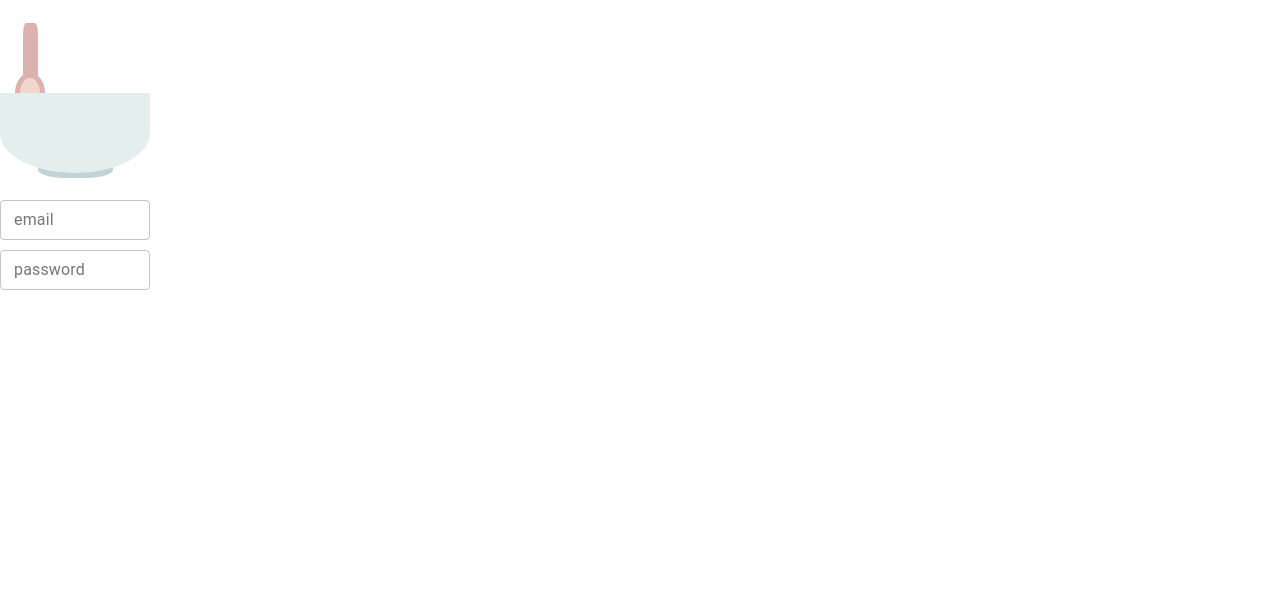
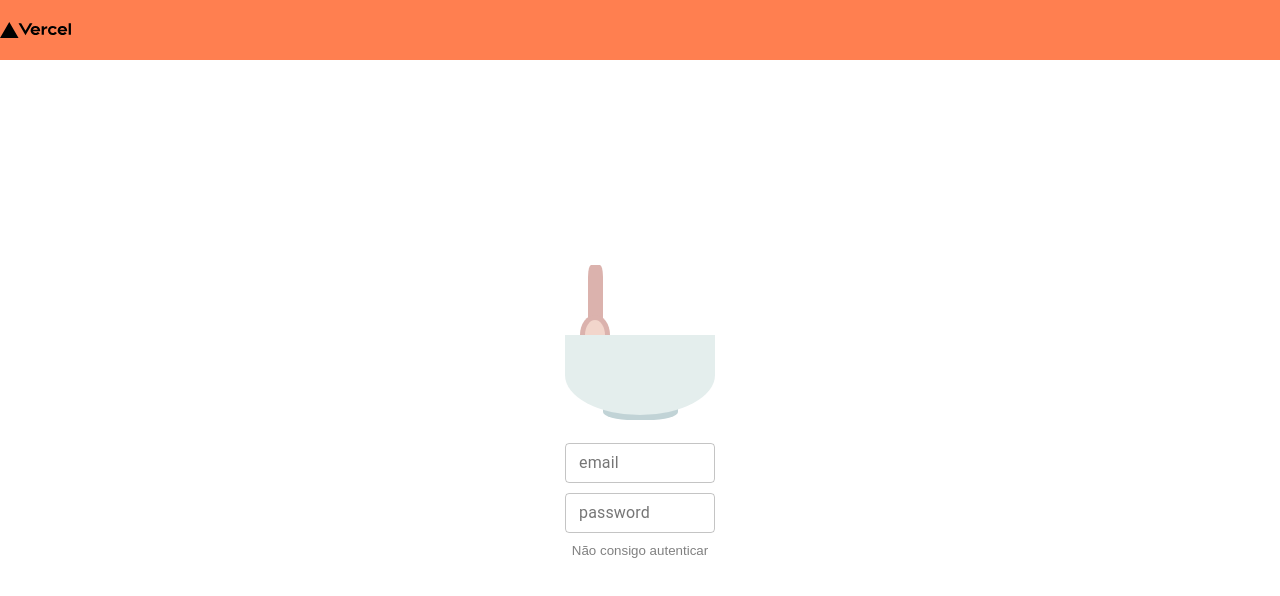
Before and after one commit to mugarate12/minhaReceitaFront, a Next.js app: page /authentication/login in a window 1280 px wide. Shown: the top 596 px of the page. Built offline with nearby package versions, Linux system fonts and the light colour scheme.

Commit message:
login page button authentication created and Header Component created and included on login page

```diff
--- /dev/null
+++ b/components/Header.tsx
@@ -0,0 +1,9 @@
+import styles from './../styles/Header.module.css'
+
+export default function Header() {
+  return (
+    <header className={styles.headerContainer}>
+      <img src="/vercel.svg" alt="Vercel Logo" className={styles.logo} />
+    </header>
+  );
+}
--- a/pages/authentication/login.tsx
+++ b/pages/authentication/login.tsx
@@ -1,15 +1,22 @@
 import { useState } from 'react'
+import Head from 'next/head'
 import TextField from '@material-ui/core/TextField'
+
 import styles from './../../styles/Login.module.css'
-
 import Figure from './../../components/figure'
+import Header from './../../components/Header'
 
 export default function Login() {
   const [email, setEmail] = useState<string>('')
   const [password, setPassword] = useState<string>('')
 
   return (
-    <>
+    <div className={styles.container}>
+      <Head>
+        <title>Login</title>
+      </Head>
+      <Header />
+
       <Figure listOfStates={[email, password]}/>
 
       <form className={styles.formLogin}>
@@ -40,6 +47,12 @@ export default function Login() {
           onChange={(e) => setPassword(e.target.value)}
         />
       </form>
-    </>
+
+      <button className={styles.authenticationBtn}>
+        <p className={styles.authenticationBtnText}>Não consigo autenticar</p>
+      </button>
+
+
+    </div>
   )
 }
--- a/styles/Figure.module.css
+++ b/styles/Figure.module.css
@@ -7,6 +7,8 @@
   display: flex;
   flex-direction: column;
   justify-content: center;
+
+  background-color: transparent;
 }
 
 /* manipulo o margin bottom e margin left pra mover a colher */
--- /dev/null
+++ b/styles/Header.module.css
@@ -0,0 +1,19 @@
+.headerContainer {
+  position: absolute;
+
+  height: 60px;
+  width: 100%;
+
+  top: 0;
+  left: 0;
+
+  display: flex;
+  flex-direction: row;
+  align-items: center;
+
+  background-color: coral;
+}
+
+.logo {
+  height: 1em;
+}
--- a/styles/Login.module.css
+++ b/styles/Login.module.css
@@ -1,7 +1,44 @@
+.container {
+  height: 100vh;
+  width: 100%;
+
+  display: flex;
+  flex-direction: column;
+  justify-content: center;
+  align-items: center;
+}
+
 .formLogin {
-  width: 100%;
+
 }
 
 .inputLogin {
   width: 150px;
 }
+
+.authenticationBtn {
+  border: 0;
+  padding: 0;
+  margin: 0;
+
+  background-color: transparent;
+  outline: none;
+
+  cursor: pointer;
+
+  transition: 0.5s;
+}
+
+.authenticationBtn:active {
+  opacity: 0.5;
+  transition: 0.5s;
+
+  padding: 2px;
+  border: 1px solid black;
+}
+
+.authenticationBtnText {
+  margin: 0;
+
+  color: gray;
+}
```
